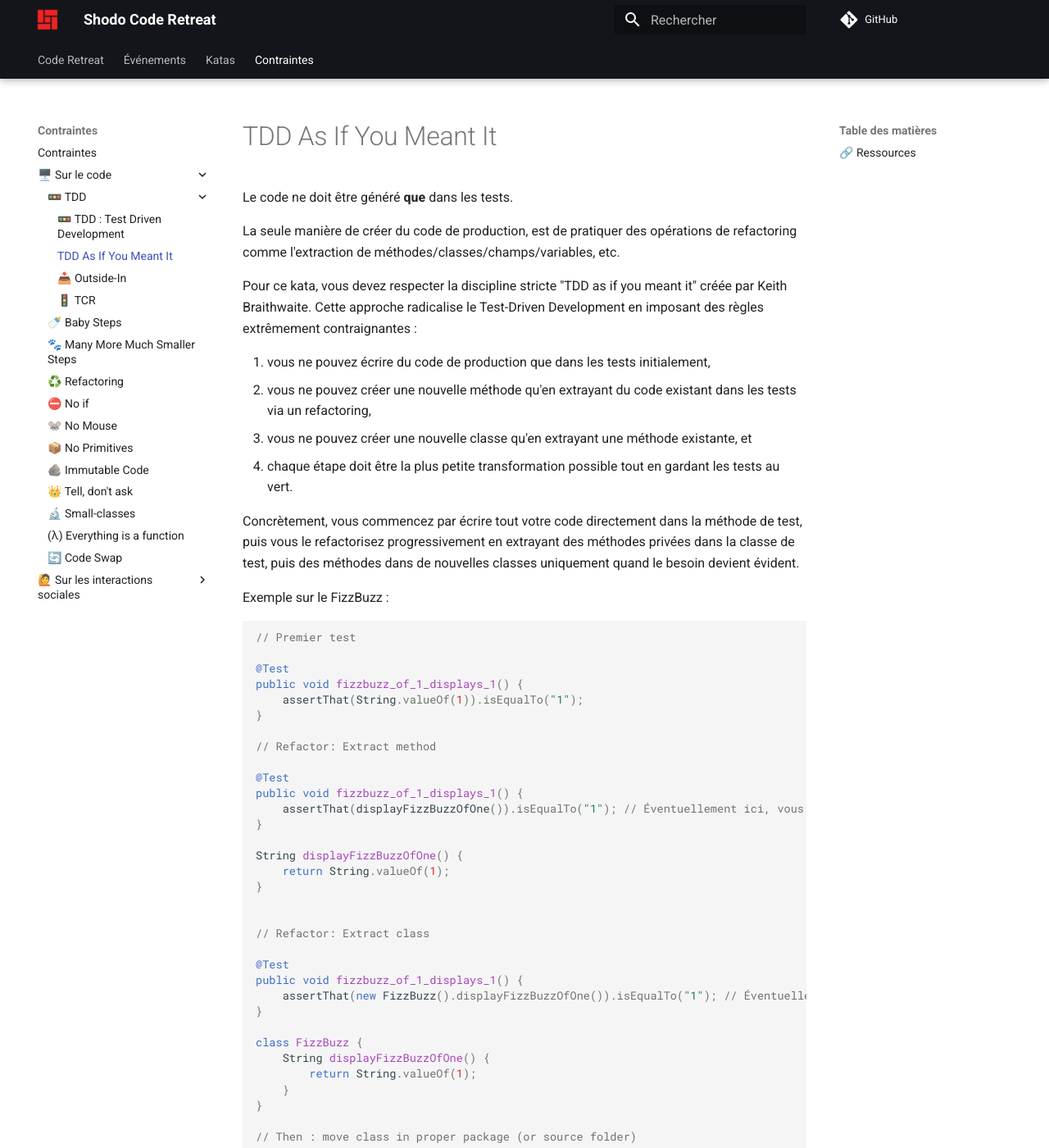
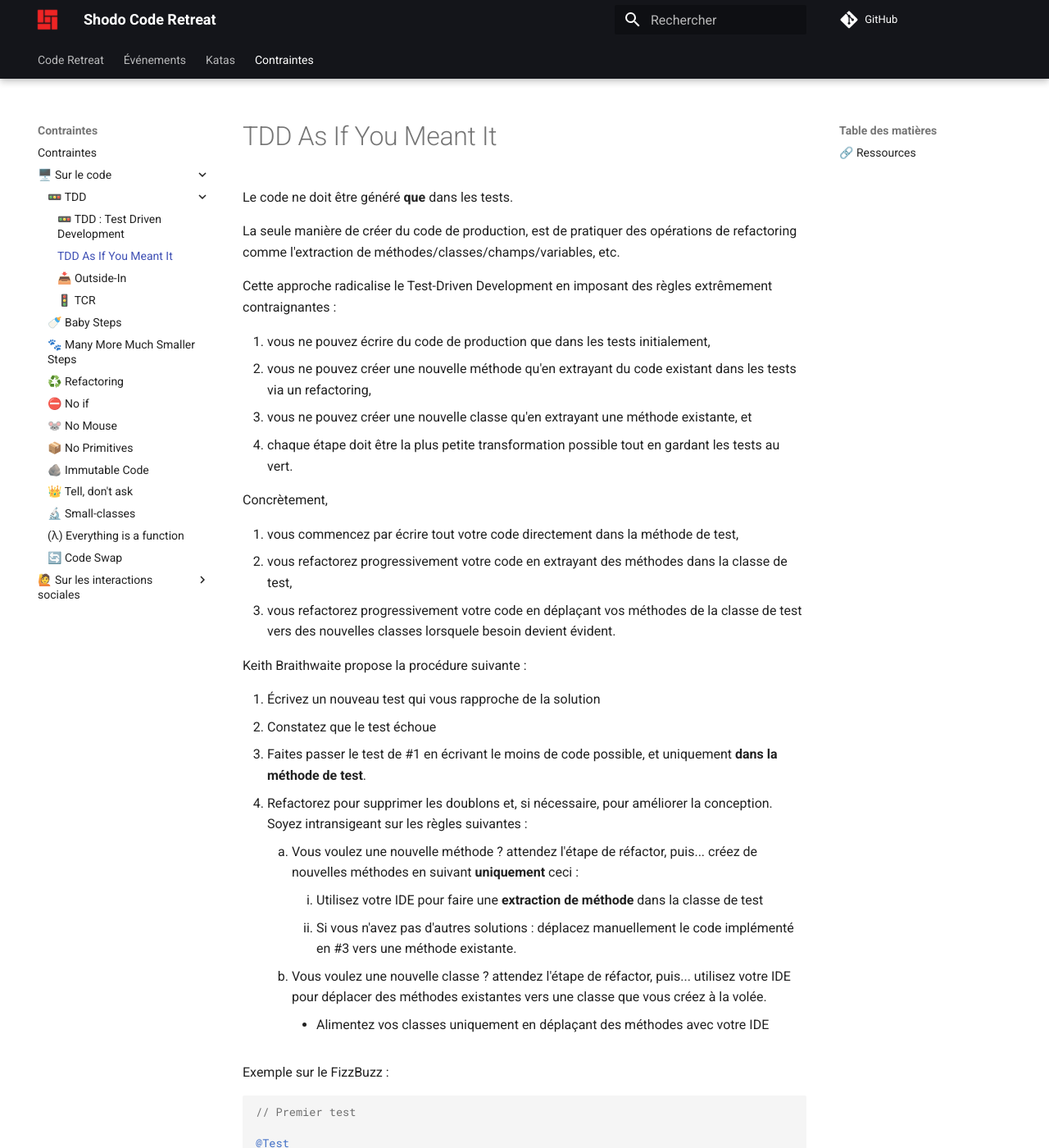
Before and after one commit to shodo-nantes/code-retreat, an MkDocs documentation site: the page built from docs/constraints/tdd/as-if-you-meant-it.md, in a window 1280 px wide and 1400 px high. Shown: the whole window at 82% size. Built offline with MkDocs 1.6.1 and Material for MkDocs 9.7.7, drawn with Linux system fonts in a browser that asks for light colours; comment, search, counter and statistics services are not loaded; some of the changed text lies outside the part shown.

Commit message:
fix(constraint): Remaniement rapide de la contrainte 'TDD as If You Meant It'

````diff
--- a/docs/constraints/tdd/as-if-you-meant-it.md
+++ b/docs/constraints/tdd/as-if-you-meant-it.md
@@ -12,7 +12,6 @@
 La seule manière de créer du code de production, est de pratiquer des opérations de refactoring comme
 l'extraction de méthodes/classes/champs/variables, etc.
 
-Pour ce kata, vous devez respecter la discipline stricte "TDD as if you meant it" créée par Keith Braithwaite.
 Cette approche radicalise le Test-Driven Development en imposant des règles extrêmement contraignantes :
 
 1. vous ne pouvez écrire du code de production que dans les tests initialement,
@@ -20,9 +19,27 @@
 3. vous ne pouvez créer une nouvelle classe qu'en extrayant une méthode existante, et
 4. chaque étape doit être la plus petite transformation possible tout en gardant les tests au vert.
 
-Concrètement, vous commencez par écrire tout votre code directement dans la méthode de test, puis vous le
-refactorisez progressivement en extrayant des méthodes privées dans la classe de test,
-puis des méthodes dans de nouvelles classes uniquement quand le besoin devient évident.
+Concrètement,
+
+1. vous commencez par écrire tout votre code directement dans la méthode de test,
+2. vous refactorez progressivement votre code en extrayant des méthodes dans la classe de test,
+3. vous refactorez progressivement votre code en déplaçant vos méthodes de la classe de test vers des nouvelles classes lorsquele besoin devient évident.
+
+Keith Braithwaite propose la procédure suivante :
+
+1. Écrivez un nouveau test qui vous rapproche de la solution
+2. Constatez que le test échoue
+3. Faites passer le test de \#1 en écrivant le moins de code possible, et uniquement **dans la méthode de test**.
+4. Refactorez pour supprimer les doublons et, si nécessaire, pour améliorer la conception.
+   Soyez intransigeant sur les règles suivantes :
+    1. Vous voulez une nouvelle méthode ? attendez l'étape de réfactor, puis... créez de nouvelles méthodes en suivant
+       **uniquement** ceci :
+        1. Utilisez votre IDE pour faire une **extraction de méthode** dans la classe de test
+        2. Si vous n'avez pas d'autres solutions : déplacez manuellement le code implémenté en \#3 vers une méthode
+           existante.
+    2. Vous voulez une nouvelle classe ? attendez l'étape de réfactor, puis... utilisez votre IDE pour déplacer des
+       méthodes existantes vers une classe que vous créez à la volée.
+        - Alimentez vos classes uniquement en déplaçant des méthodes avec votre IDE
 
 Exemple sur le FizzBuzz :
 
@@ -32,41 +49,65 @@
 
 @Test
 public void fizzbuzz_of_1_displays_1() {
-    assertThat(String.valueOf(1)).isEqualTo("1");
+	assertThat(String.valueOf(1)).isEqualTo("1");
 }
 
 // Refactor: Extract method
 
 @Test
 public void fizzbuzz_of_1_displays_1() {
-    assertThat(displayFizzBuzzOfOne()).isEqualTo("1"); // Éventuellement ici, vous optez pour d'autres stratégies d'implementation
+	assertThat(displayFizzBuzzOfOne()).isEqualTo("1"); // Éventuellement ici, vous optez pour d'autres stratégies d'implementation
 }
 
 String displayFizzBuzzOfOne() {
-    return String.valueOf(1);
+	return String.valueOf(1);
 }
-
 
 // Refactor: Extract class
 
 @Test
 public void fizzbuzz_of_1_displays_1() {
-    assertThat(new FizzBuzz().displayFizzBuzzOfOne()).isEqualTo("1"); // Éventuellement ici, vous optez pour d'autres stratégies d'implementation
+	assertThat(new FizzBuzz().displayFizzBuzzOfOne()).isEqualTo("1"); // Éventuellement ici, vous optez pour d'autres stratégies d'implementation
 }
 
 class FizzBuzz {
-    String displayFizzBuzzOfOne() {
-        return String.valueOf(1);
-    }
+	String displayFizzBuzzOfOne() {
+		return String.valueOf(1);
+	}
 }
 
-// Then : move class in proper package (or source folder)
+// Ensuite : déplacer votre classe ou fonction dans le bon package (éventuellement dans le code de prod)
 
+// Second test
+
+@Test
+public void fizzbuzz_of_3_displays_Fizz() {
+	assertThat((3 == 3) ? "Fizz" : "3").isEqualTo("Fizz");
+}
+
+// Refactor
+
+@Test
+public void fizzbuzz_of_3_displays_Fizz() {
+	assertThat(new FizzBuzz().displayFizzBuzzOfThree()).isEqualTo("Fizz");
+}
+
+class FizzBuzz {
+	String displayFizzBuzzOfOne() {
+		return String.valueOf(1);
+	}
+
+	String displayFizzBuzzOfThree() {
+		return (3 == 3) ? "Fizz" : "3";
+	}
+}
+
+// Et... j'espère que vous avez mieux refactoré que moi le premier test, afin de pouvoir combiner les deux méthodes :-)
 ```
 
 👉🏻 Cette contrainte force une conception émergente pure, guidée exclusivement par les tests,
 et empêche toute anticipation ou sur-ingénierie en vous obligeant à découvrir l'architecture au fur et à mesure.
 
+## 🔗 Ressources
 
-## 🔗 Ressources
 - ["TDD as if you meant it" par Keith Braithwaite](https://web.archive.org/web/20240130003458/https://cumulative-hypotheses.org/2011/08/30/tdd-as-if-you-meant-it/)
````
